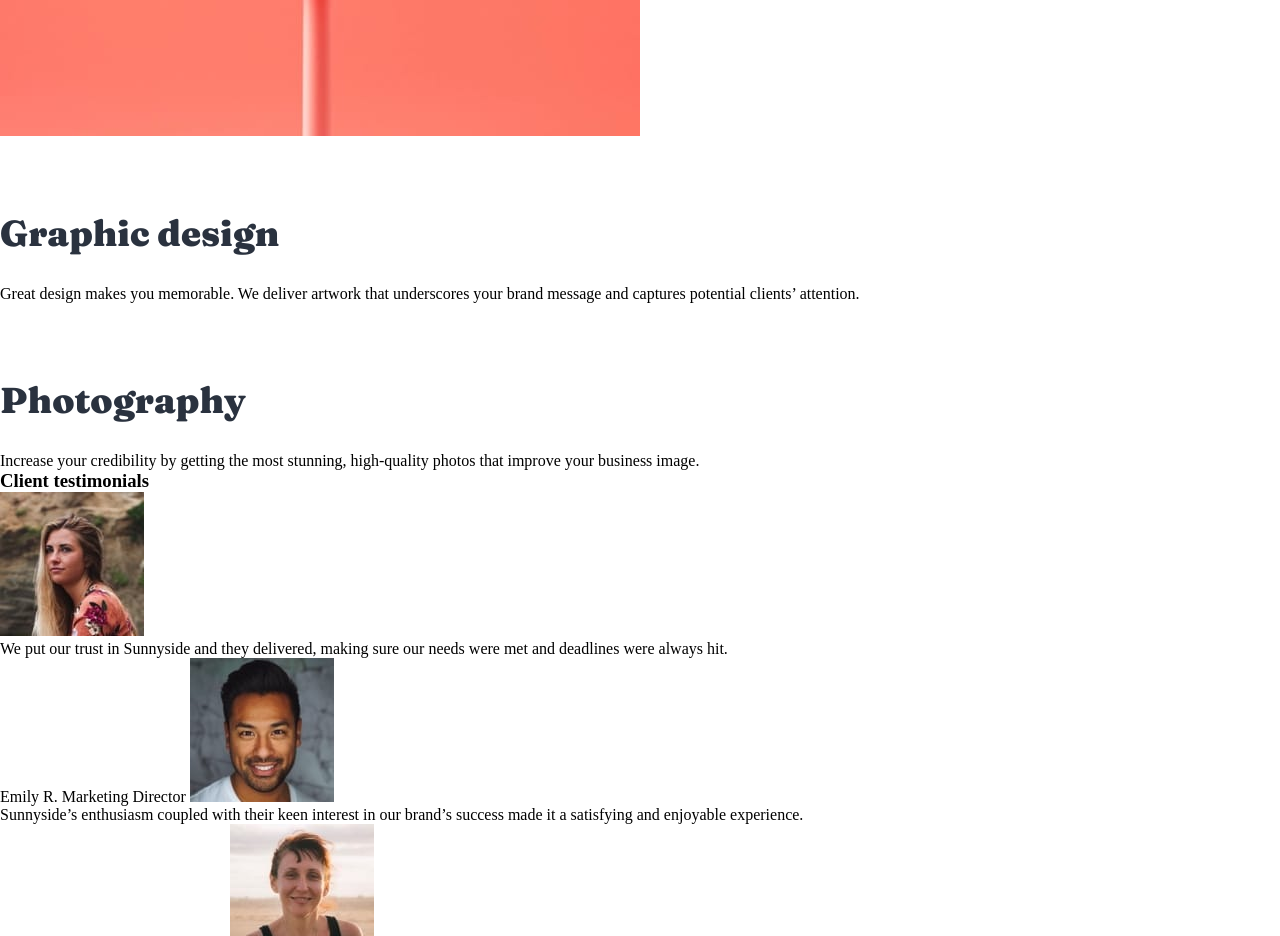
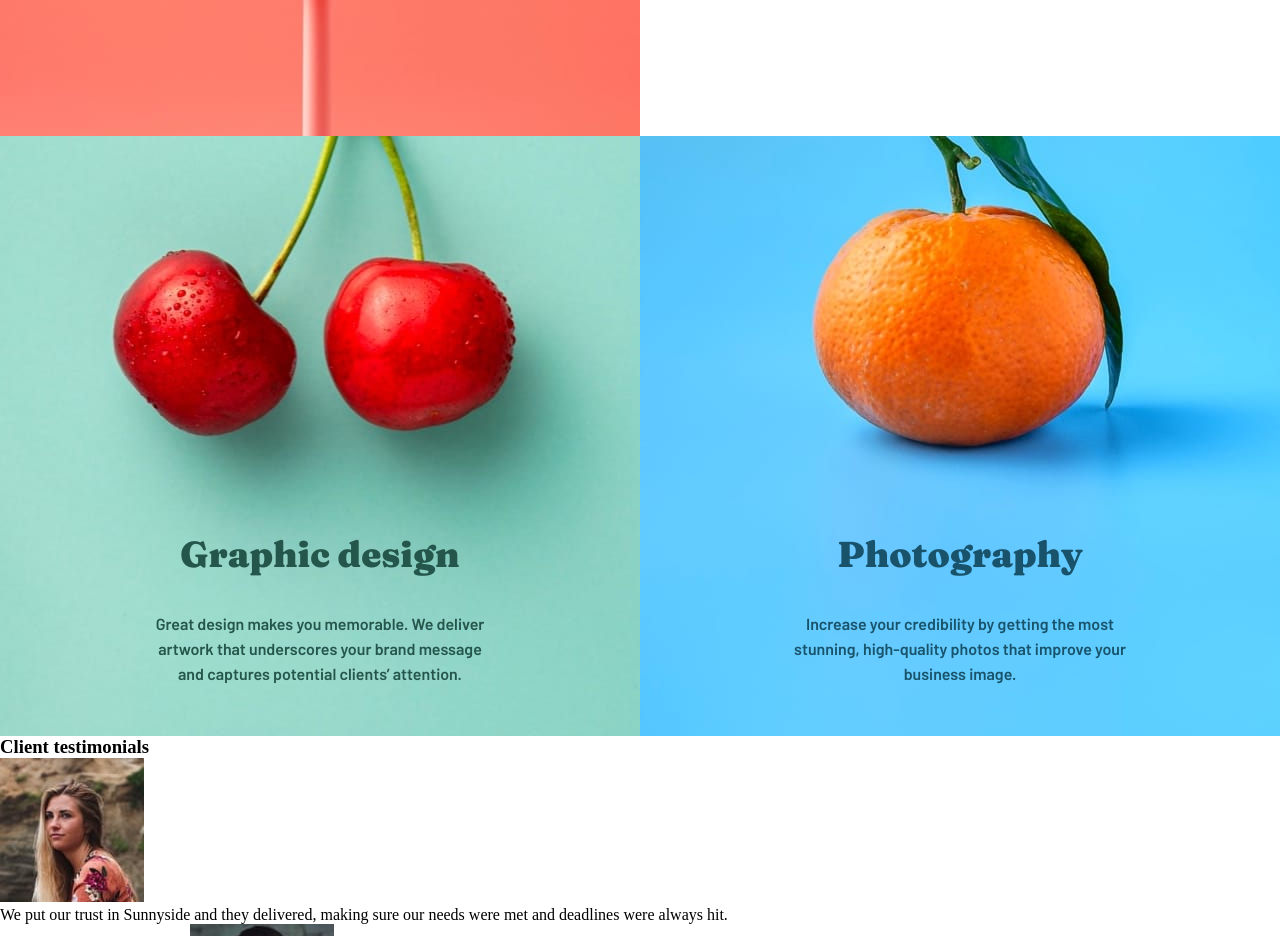
Before and after one commit to caike72/sunnyside-agency-landing-page-main, a plain HTML site: page index.html in a window 1280 px wide. Shown: the part 1864-2800 px from the top of the page. Drawn offline with nearby package versions, Linux system fonts and the light colour scheme.

Commit message:
Section three done

```diff
--- a/index.html
+++ b/index.html
@@ -53,6 +53,7 @@
       </div>
     </section>
 
+    <div class="wrapper">
       <section class="cherry">
         <h2>Graphic design</h2>
         <p>Great design makes you memorable. We deliver artwork that underscores your brand message and captures potential
@@ -63,6 +64,7 @@
         <h2>Photography</h2>
         <p>Increase your credibility by getting the most stunning, high-quality photos that improve your business image.</p>
       </section>
+    </div>
 
     <section class="testimonials">
       <h3>Client testimonials</h3>
--- a/styles.css
+++ b/styles.css
@@ -155,9 +155,75 @@ h2 {
     order: 0;
 }
 
+.cherry, .orange {
+    width: 50%;
+}
+
+.cherry {
+    background: url(/images/desktop/image-graphic-design.jpg);
+    height: 600px;
+    background-position: top;
+    background-repeat: no-repeat;
+    background-size: cover;
+
+    color: var(--darkcyan);
+
+    display: flex;
+    flex-direction: column-reverse;
+}
+
+.cherry>h2 {
+    color: var(--darkcyan) !important;
+    order: 2;
+    text-align: center;
+}
+
+.cherry>p {
+    font-family: var(--barlow);
+    font-size: 16px;
+    font-weight: 600;
+    text-align: center;
+    order: 1;
+    margin-bottom: 65px;
+    line-height: 25px;
+    width: 53%;
+    margin: 5px auto 50px auto;
+}
+
+.orange {
+    background: url(/images/desktop/image-photography.jpg);
+    height: 600px;
+    background-position: top;
+    background-repeat: no-repeat;
+    background-size: cover;
+
+    color: var(--darkblue);
+
+    display: flex;
+    flex-direction: column-reverse;
+}
+
+.orange>h2 {
+    color: var(--darkblue) !important;
+    order: 2;
+    text-align: center;
+}
+
+.orange>p {
+    font-family: var(--barlow);
+    font-size: 16px;
+    font-weight: 600;
+    text-align: center;
+    order: 1;
+    margin-bottom: 65px;
+    line-height: 25px;
+    width: 54%;
+    margin: 5px auto 50px auto;
+}
 
 
-/* Mobile */
+
+/* ---------------------------- Mobile ---------------------------- */
 
 @media only screen and (max-width: 600px) {
     body {
@@ -242,47 +308,24 @@ h2 {
         background-size: cover;
     }
 
+    .cherry, .orange {
+        width: 100%;
+    }
+
+    .cherry>p, .orange>p {
+        width: 100%;
+    }
+
     .cherry {
         background: url(/images/mobile/image-graphic-design.jpg);
         height: 600px;
-        background-position: top;
-        background-repeat: no-repeat;
         background-size: cover;
-
-        color: var(--darkcyan);
-
-        display: flex;
-        flex-direction: column-reverse;
-
-    }
-
-    .cherry>p {
-        font-family: var(--barlow);
-        font-size: 16px;
-        font-weight: 600;
-        text-align: center;
-        order: 1;
-        margin-bottom: 65px;
-        line-height: 25px;
-    }
-
-    .cherry>h2 {
-        color: var(--darkcyan) !important;
-        order: 2;
     }
 
     .orange {
         background: url(/images/mobile/image-photography.jpg);
         height: 600px;
-        background-position: top;
-        background-repeat: no-repeat;
         background-size: cover;
-
-        color: var(--darkblue);
-
-        display: flex;
-        flex-direction: column-reverse;
-
     }
 
     .orange>p {
@@ -293,11 +336,6 @@ h2 {
         order: 1;
         margin-bottom: 65px;
         line-height: 25px;
-    }
-
-    .orange>h2 {
-        color: var(--darkblue) !important;
-        order: 2;
     }
 
     /* TESTIMONIALS */
```
Lines whose indentation alone changed are shown as unchanged.
